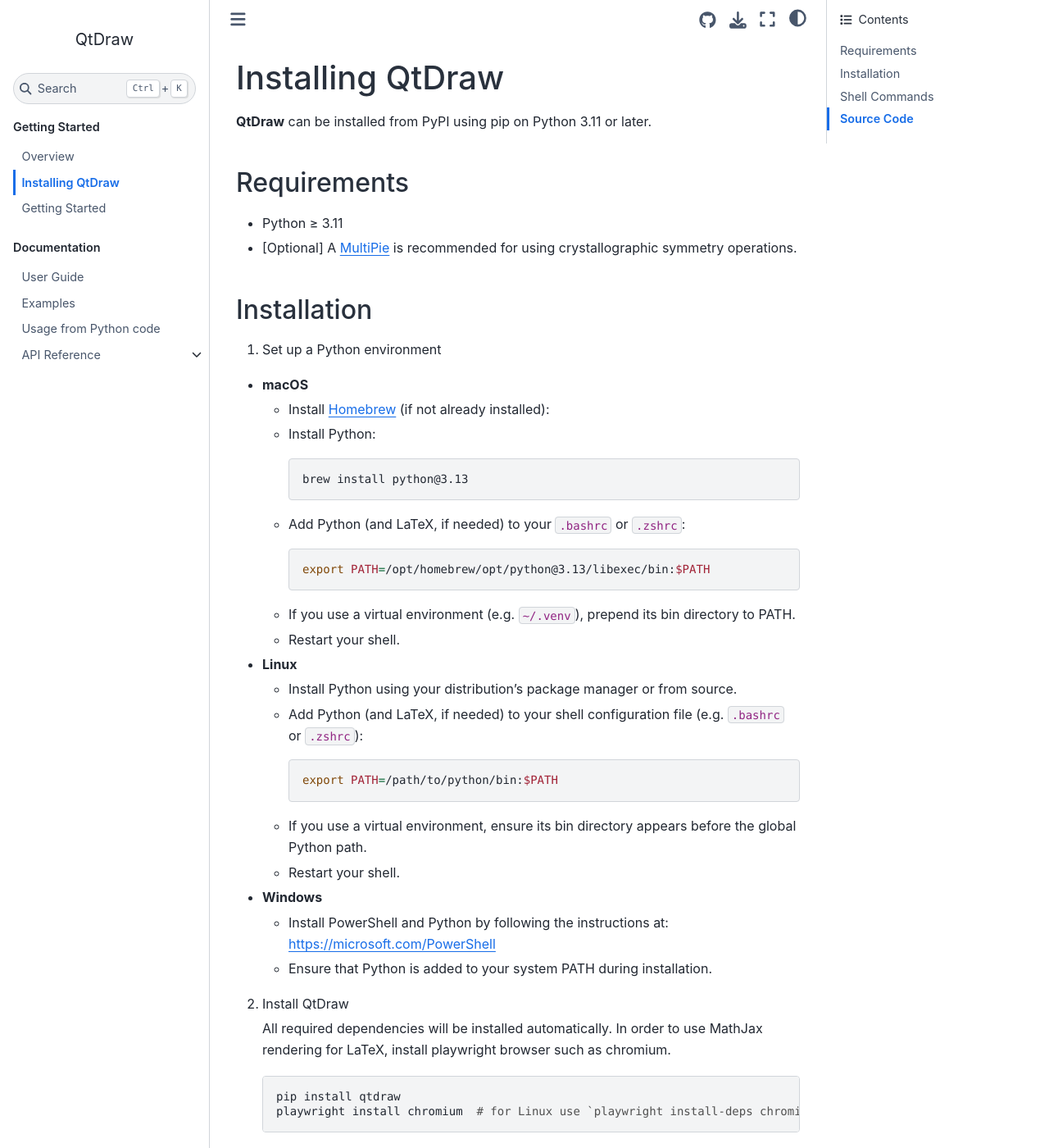
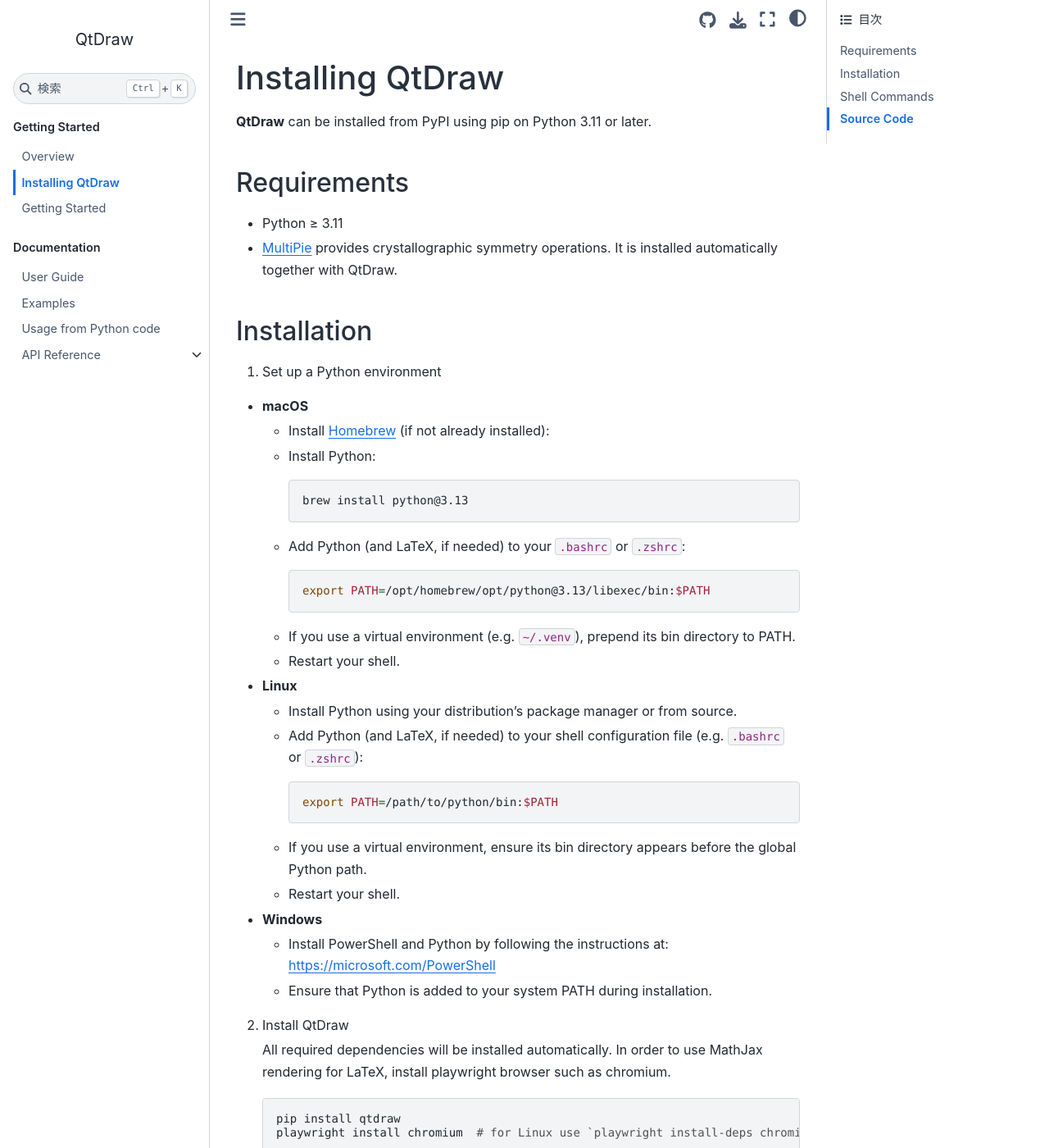
Before and after one commit to CMT-MU/QtDraw, a Jupyter Book: the page built from docs/src/install.md, in a window 1280 px wide and 1400 px high. Shown: the whole window at 82% size. Built offline with Jupyter Book 1.0.4 settings and Sphinx 7.4.7 and the Sphinx Book theme 1.1.4, drawn with Linux system fonts in a browser that asks for light colours; some of the changed text lies outside the part shown.

Commit message:
Fix installation docs
- MultiPie is a required dependency and is installed together with
  QtDraw; the docs described it as optional and as a separate step.
- Add the missing "fi" to the Automator script.
- Use the language code "ja" instead of "jp" in the docs configuration.

Co-Authored-By: Claude Opus 5.5 <noreply@anthropic.com>

````diff
--- a/docs/_config.yml
+++ b/docs/_config.yml
@@ -86,7 +86,7 @@ sphinx:
     html_copy_source : false
     bibtex_reference_style: label
     bibtex_default_style: "unsrt"
-    language: jp
+    language: ja
     mathjax_path: "https://cdn.jsdelivr.net/npm/mathjax@3/es5/tex-mml-chtml.js"
     mathjax3_config:
       loader:
--- a/docs/src/install.md
+++ b/docs/src/install.md
@@ -5,7 +5,7 @@
 ## Requirements
 
 - Python ≥ 3.11
-- [Optional] A [MultiPie](https://github.com/CMT-MU/MultiPie) is recommended for using crystallographic symmetry operations.
+- [MultiPie](https://github.com/CMT-MU/MultiPie) provides crystallographic symmetry operations. It is installed automatically together with QtDraw.
 
 ## Installation
 
@@ -56,12 +56,12 @@
     playwright install chromium  # for Linux use `playwright install-deps chromium` instead.
     ```
 
-3. Install MultiPie
+3. Update MultiPie (optional)
 
-    Install the symmetry operation tool MultiPie:
+    The symmetry operation tool MultiPie is installed together with QtDraw. To update it to the latest version:
 
     ```bash
-    pip install multipie
+    pip install -U multipie
     ```
 
 - **Linux** (Ubuntu 22.04.4 LTS on WSL2)
````
Also changed, not shown: other parts of docs/src/install.md (+1 -0 lines), docs/README.md (+1 -1 lines).
